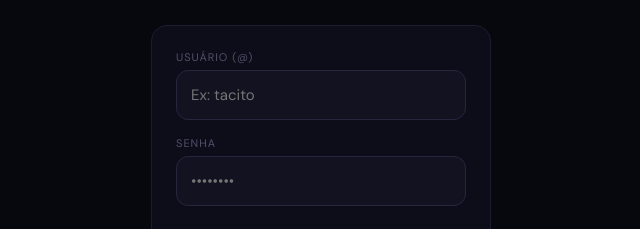
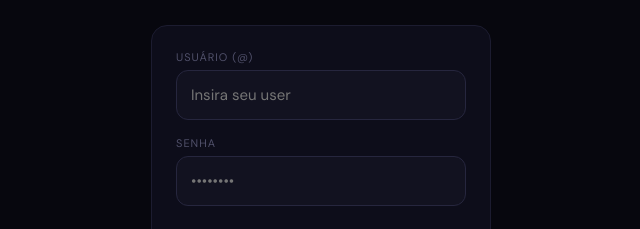
Before and after one commit to TacitoF/FinZap, a website: page index.html in a window 1280 px wide. Shown: the part 278-507 px from the top of the page, 319-959 px from the left. Drawn offline with nearby package versions, Linux system fonts and the light colour scheme.

```diff
--- a/index.html
+++ b/index.html
@@ -212,7 +212,7 @@
   <div class="log-box">
     <div>
       <label>Usuário (@)</label>
-      <input type="text" id="log-user" class="log-input" placeholder="Ex: tacito" autocomplete="off">
+      <input type="text" id="log-user" class="log-input" placeholder="Insira seu user" autocomplete="off">
     </div>
     <div>
       <label>Senha</label>
@@ -235,7 +235,7 @@
     </div>
     <div>
       <label>Nome de Usuário (@ único)</label>
-      <input type="text" id="reg-user" class="log-input" placeholder="Ex: tacito" autocomplete="off">
+      <input type="text" id="reg-user" class="log-input" placeholder="Insira seu user" autocomplete="off">
     </div>
     <div>
       <label>Senha</label>
```
